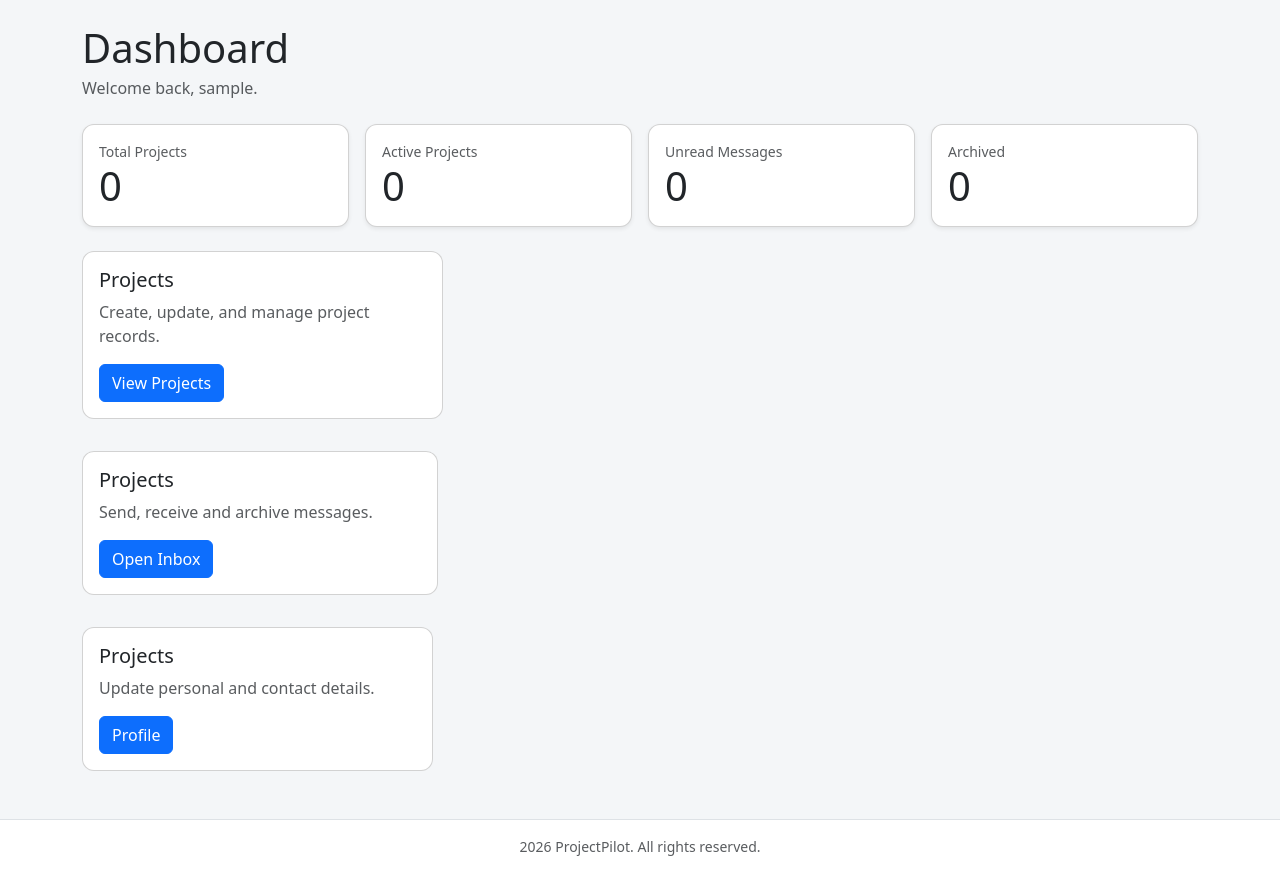
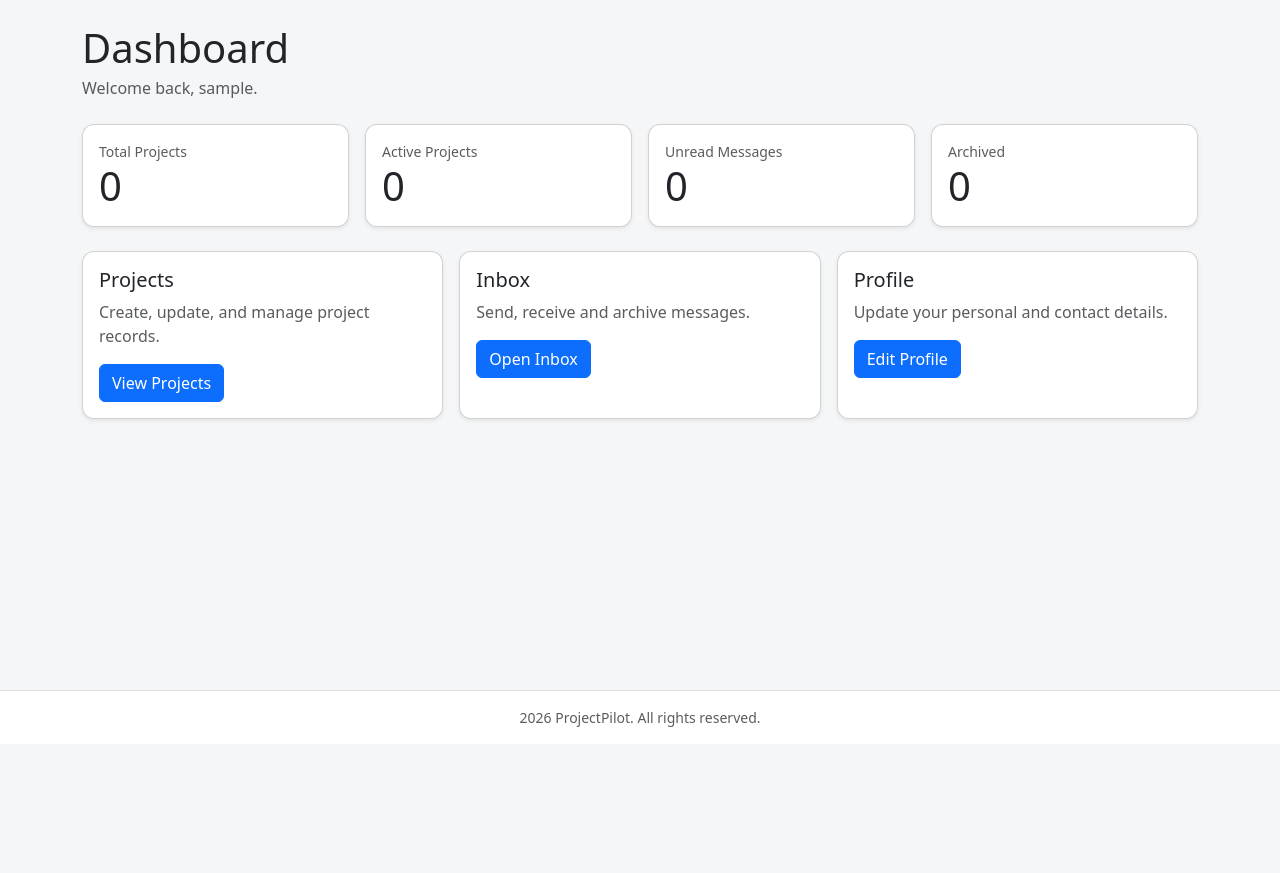
Before and after one commit to ScriptusDigital/Frameworks_Assignment, a Django app: page / in a window 1280 px wide. Shown: the part 56-929 px from the top of the page. After the commit the page ends 783 px from the top, so only its background shows below. Run offline with Django 5.2, Linux system fonts and the light colour scheme; the visitor is signed in with stand-in values (Sample User, id 1); data that the repository does not hold is empty.

Commit message:
build: add button and card elements in dashboard

```diff
--- a/templates/dashboard.html
+++ b/templates/dashboard.html
@@ -51,7 +51,7 @@
 
 <div class="row g-3">
     <div class="col-md-4">
-        <div class="card shard-sm h-100">
+        <div class="card shadow-sm h-100">
             <div class="card-body">
                 <h5>Projects</h5>
                 <p class="text-muted">
@@ -59,38 +59,35 @@
                 </p>
 
                 <a href="{% url 'project_list' %}" class="btn btn-primary">View Projects</a>
-
             </div>
         </div>
     </div>
 
 
-
-    <div class="row g-3">
         <div class="col-md-4">
-            <div class="card shard-sm h-100">
+            <div class="card shadow-sm h-100">
                 <div class="card-body">
-                    <h5>Projects</h5>
+                    <h5>Inbox</h5>
                     <p class="text-muted">
                         Send, receive and archive messages.
                     </p>
 
                     <a href="{% url 'inbox' %}" class="btn btn-primary">Open Inbox</a>
-
                      </div>
                 </div>
             </div>
 
-        <div class="row g-3">
+
                 <div class="col-md-4">
-                <div class="card shard-sm h-100">
+                    <div class="card shadow-sm h-100">
                         <div class="card-body">
-                        <h5>Projects</h5>
+                            <h5>Profile</h5>
                             <p class="text-muted">
-                            Update personal and contact details.
+                                Update your personal and contact details.
                             </p>
 
-                        <a href="{% url 'project_list' %}" class="btn btn-primary">Profile</a>
+                            <a href="{% url 'profile' %}" class="btn btn-primary">Edit Profile</a>
+
 
                         </div>
                     </div>
```
Lines whose indentation alone changed are shown as unchanged.
